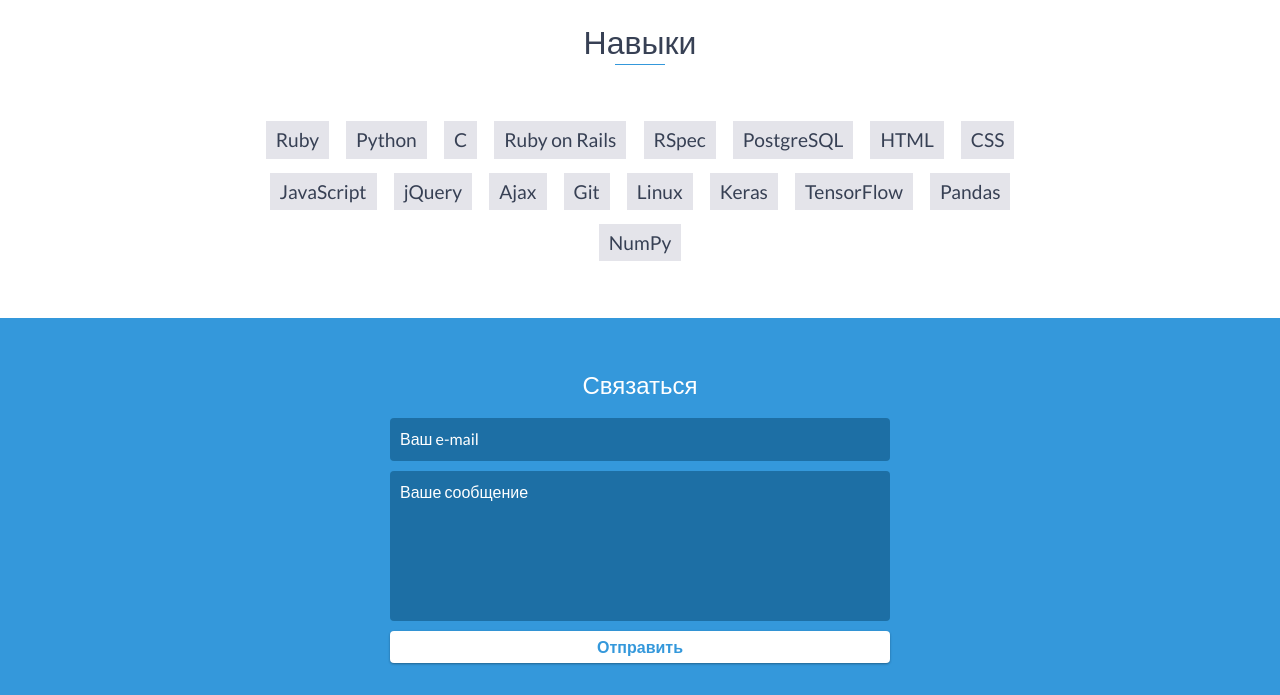
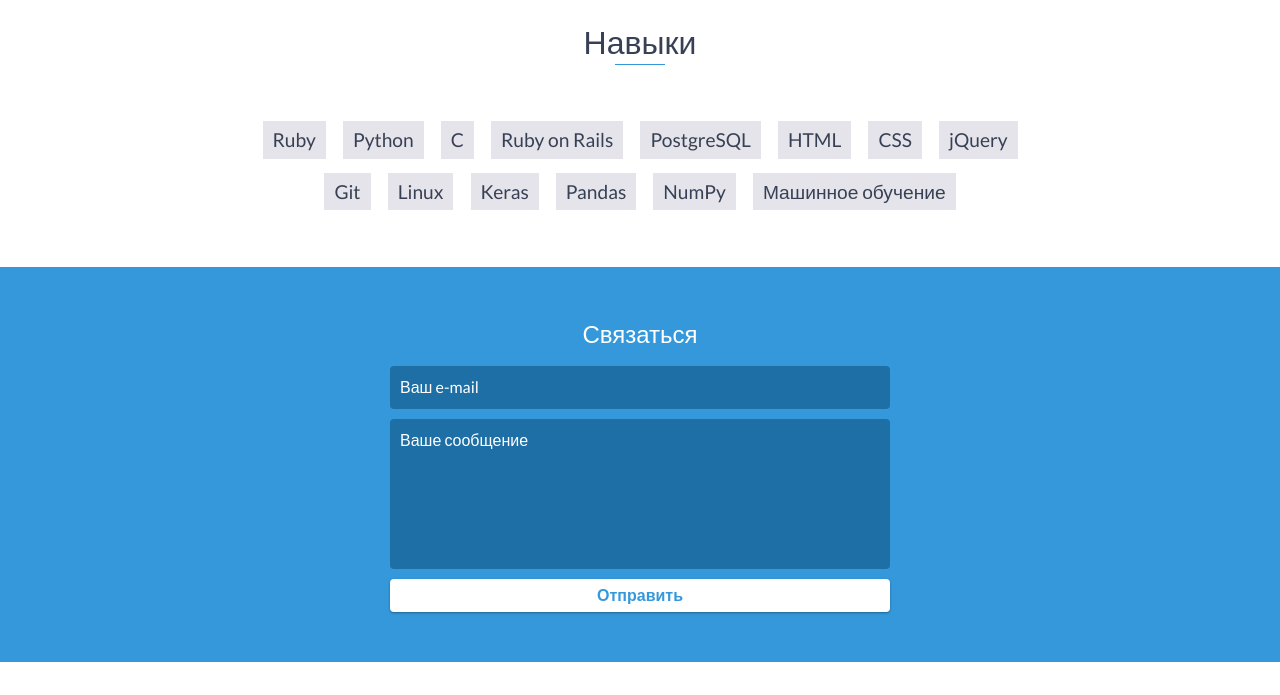
Before and after one commit to 7up4/7up4.github.io, a plain HTML site: page index.html in a window 1280 px wide. Shown: the part 2580-3275 px from the top of the page. Drawn offline with nearby package versions, Linux system fonts and the light colour scheme.

Commit message:
Change skills

```diff
--- a/index.html
+++ b/index.html
@@ -194,19 +194,16 @@
             <li>Python</li>
             <li>C</li>
             <li>Ruby on Rails</li>
-            <li>RSpec</li>
             <li>PostgreSQL</li>
             <li>HTML</li>
             <li>CSS</li>
-            <li>JavaScript</li>
             <li>jQuery</li>
-            <li>Ajax</li>
             <li>Git</li>
             <li>Linux</li>
             <li>Keras</li>
-            <li>TensorFlow</li>
             <li>Pandas</li>
             <li>NumPy</li>
+            <li>Машинное обучение</li>
         </ul>
     </div>
     <!-- End #skills -->
```
